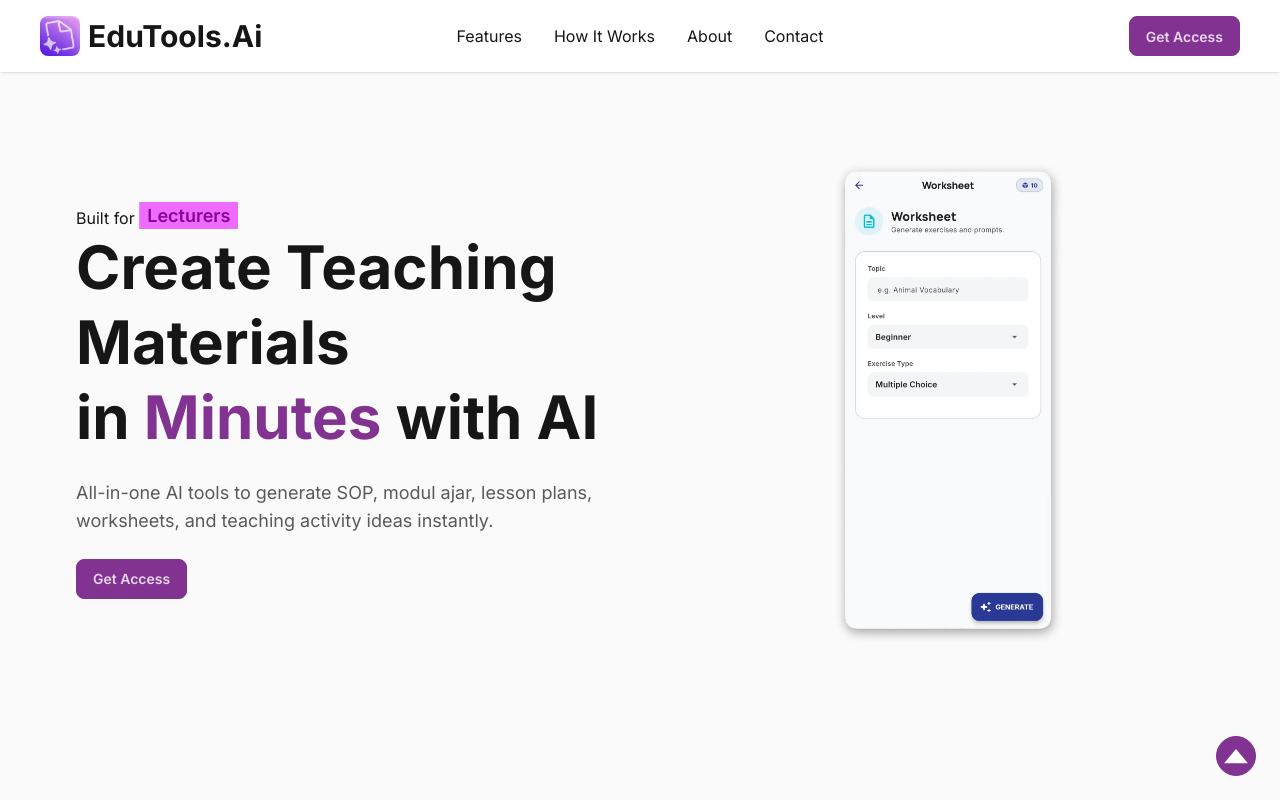
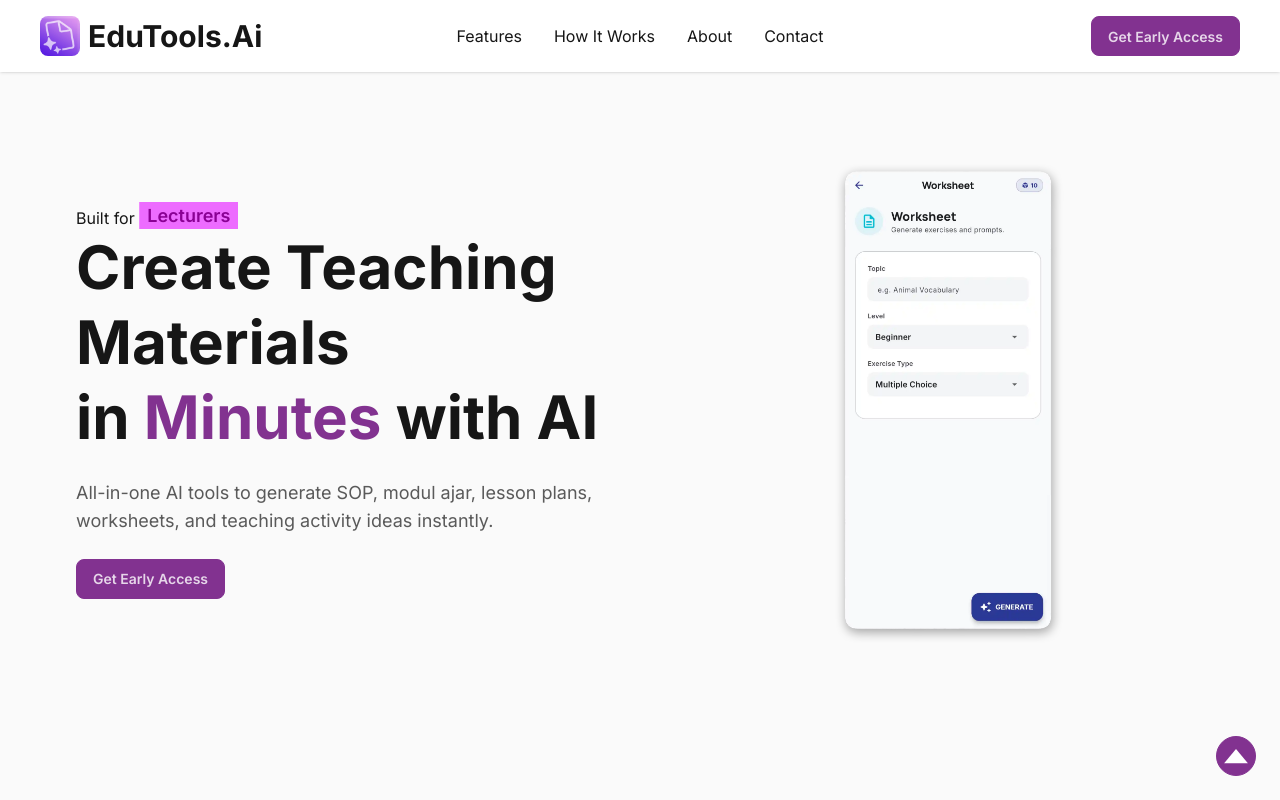
Before and after one commit to nugehoodg/EdToolsWeb, a website: page index.html in a window 1280 px wide. Shown: the top 800 px of the page. Drawn offline with Linux system fonts and the light colour scheme.

Commit message:
change text

```diff
--- a/index.html
+++ b/index.html
@@ -48,7 +48,7 @@
           href="https://tally.so/r/ob7bKN"
           class="btn btn-success btn-sm lg:btn-md"
         >
-          Get Access
+          Get Early Access
         </a>
 
         <!-- mobile dropdown -->
@@ -150,7 +150,7 @@
             href="https://tally.so/r/ob7bKN"
             class="btn btn-success"
           >
-            Get Access
+            Get Early Access
           </a>
         </div>
       </div>
```
